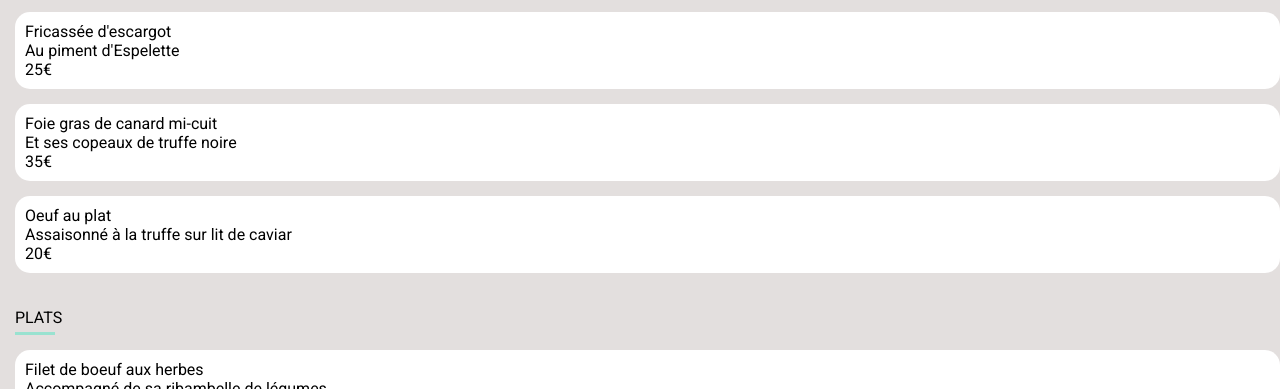
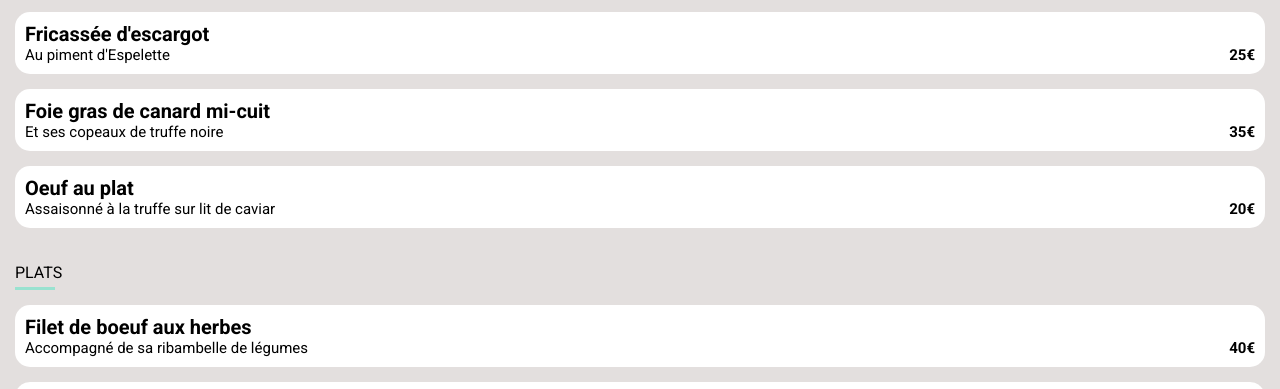
Before and after one commit to Lokki68/LibertBrice_3_15052021, a website: page menu_laPaletteDuGout.html in a window 1280 px wide. Shown: the part 379-768 px from the top of the page. Drawn offline with Linux system fonts and the light colour scheme; a web font is replaced by a local one.

Commit message:
card menu

```diff
--- a/sass/layout/_restaurant.scss
+++ b/sass/layout/_restaurant.scss
@@ -73,8 +73,30 @@
     .card_menu {
       background-color: #fff;
       margin-top: 15px;
+      margin-right: 15px;
       padding: 10px;
       border-radius: 15px;
       animation: slideDown 2s ;
+      display: flex;
+      align-items: flex-end;
+      justify-content: space-between;
+    }
 
+    .card_txt {
+      font-family: $text-principal;
+      text-overflow: ellipsis;
+
+      & h3 {
+        font-weight: 600;
+        font-size: 20px;
+      }
+
+      & p{
+        font-size: 15px;
+      }
     }
+
+    .card_price {
+      font-weight: 600;
+      font-size: 15px;
+    }
```
Also changed, not shown: public/css/style.css, 1 other file.
